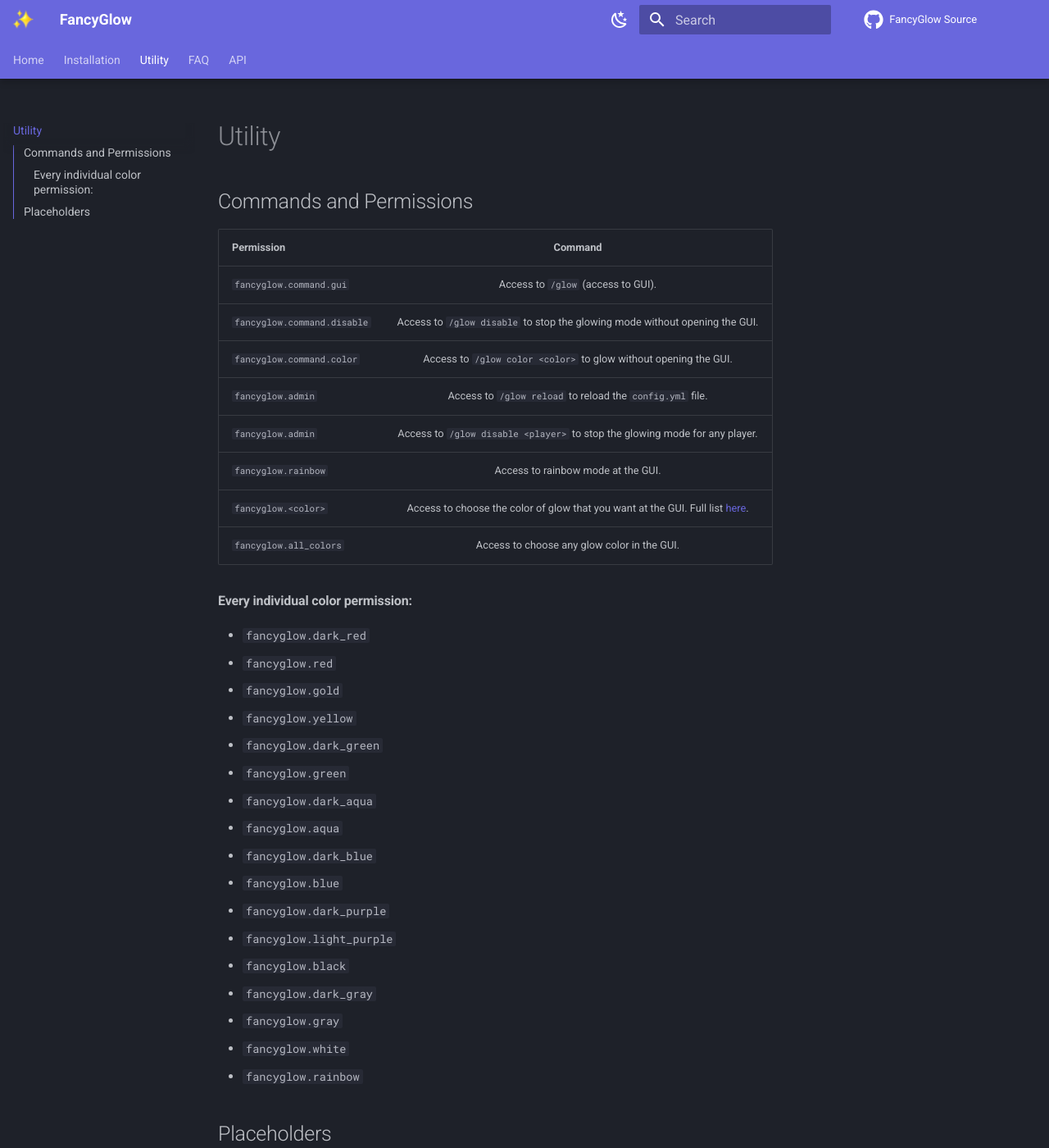
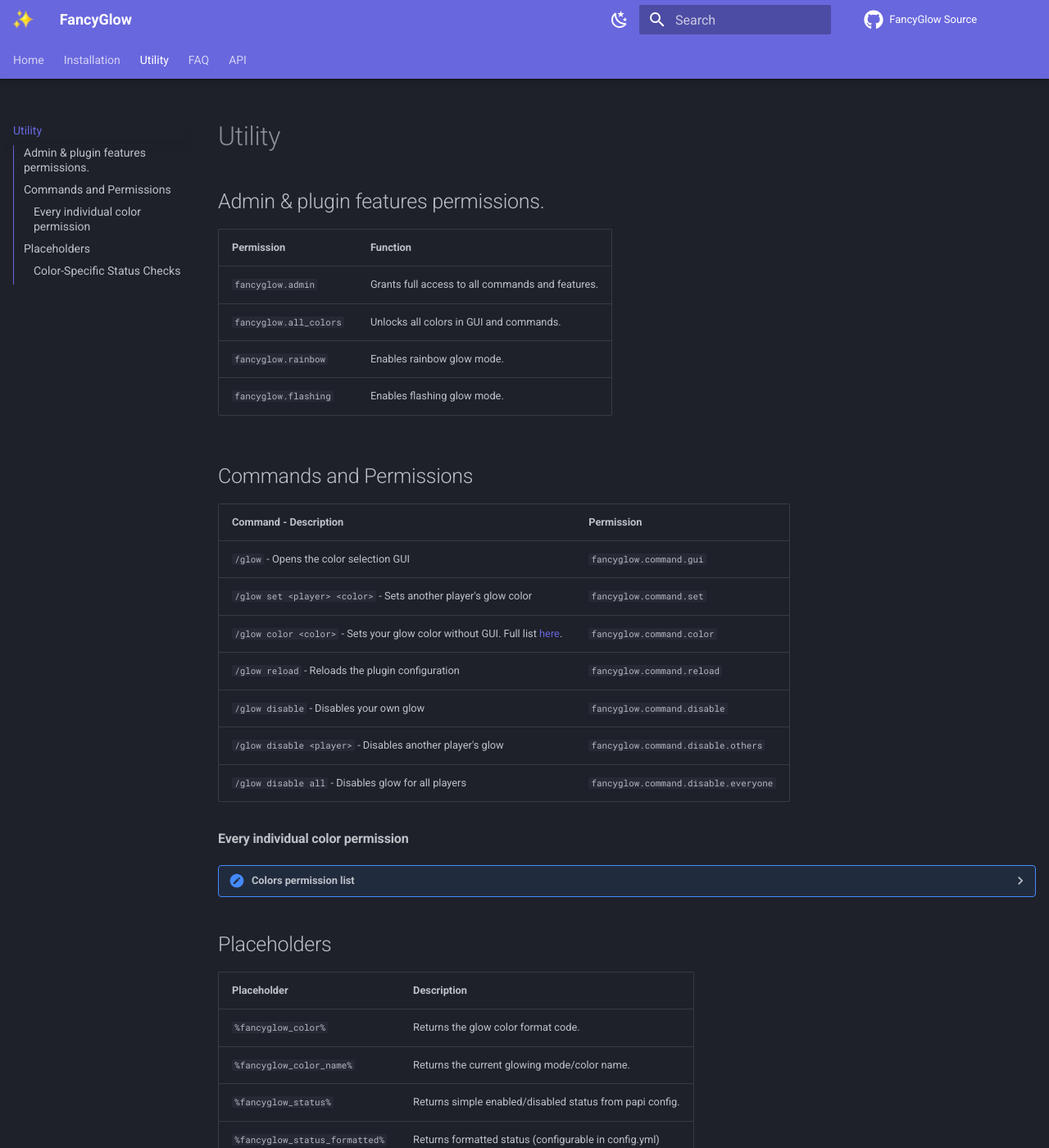
Before and after one commit to Imhhitt/FancyGlowDocs, an MkDocs documentation site: the page built from docs/utility.md, in a window 1280 px wide and 1400 px high. Shown: the whole window at 82% size. Built offline with MkDocs 1.6.1 and Material for MkDocs 9.7.7, drawn with Linux system fonts in a browser that asks for light colours; comment, search, counter and statistics services are not loaded; some of the changed text lies outside the part shown.

Commit message:
feat: Add missing content to commands, permissions and placeholders.

```diff
--- a/docs/utility.md
+++ b/docs/utility.md
@@ -1,39 +1,60 @@
+
+## Admin & plugin features permissions.
+| Permission             | Function                                         |
+|:-----------------------|:-------------------------------------------------|
+| `fancyglow.admin`      | Grants full access to all commands and features. |
+| `fancyglow.all_colors` | Unlocks all colors in GUI and commands.          |
+| `fancyglow.rainbow`    | Enables rainbow glow mode.                       |
+| `fancyglow.flashing`   | Enables flashing glow mode.                      |
+
 ## Commands and Permissions
+| Command - Description                                                                                           | Permission                           |
+|:----------------------------------------------------------------------------------------------------------------|:-------------------------------------|
+| `/glow` - Opens the color selection GUI                                                                         | `fancyglow.command.gui`              |
+| `/glow set <player> <color>` - Sets another player's glow color                                                 | `fancyglow.command.set`              |
+| `/glow color <color>` - Sets your glow color without GUI. Full list [here](#every-individual-color-permission). | `fancyglow.command.color`            |
+| `/glow reload` - Reloads the plugin configuration                                                               | `fancyglow.command.reload`           |
+| `/glow disable` - Disables your own glow                                                                        | `fancyglow.command.disable`          |
+| `/glow disable <player>` - Disables another player's glow                                                       | `fancyglow.command.disable.others`   |
+| `/glow disable all` - Disables glow for all players                                                             | `fancyglow.command.disable.everyone` |
 
-| Permission | Command |
-|:---|:---:|
-| `fancyglow.command.gui`       | Access to `/glow` (access to GUI). |
-| `fancyglow.command.disable`   | Access to `/glow disable` to stop the glowing mode without opening the GUI. |
-| `fancyglow.command.color`     | Access to `/glow color <color>` to glow without opening the GUI. |
-| `fancyglow.admin`             | Access to `/glow reload` to reload the `config.yml` file. |
-| `fancyglow.admin`             | Access to `/glow disable <player>` to stop the glowing mode for any player. |
-| `fancyglow.rainbow`           | Access to rainbow mode at the GUI. |
-| `fancyglow.<color>`           | Access to choose the color of glow that you want at the GUI. Full list [here](#every-individual-color-permission). |
-| `fancyglow.all_colors`        | Access to choose any glow color in the GUI. |
+#### Every individual color permission
+??? "Colors permission list"
 
-#### Every individual color permission:
-
-- `fancyglow.dark_red`
-- `fancyglow.red`
-- `fancyglow.gold`
-- `fancyglow.yellow`
-- `fancyglow.dark_green`
-- `fancyglow.green`
-- `fancyglow.dark_aqua`
-- `fancyglow.aqua`
-- `fancyglow.dark_blue`
-- `fancyglow.blue`
-- `fancyglow.dark_purple`
-- `fancyglow.light_purple`
-- `fancyglow.black`
-- `fancyglow.dark_gray`
-- `fancyglow.gray`
-- `fancyglow.white`
-- `fancyglow.rainbow`
+    | Permission | Description |
+    |:---|:---|
+    | `fancyglow.red` | Grants access to the **red** glow color. |
+    | `fancyglow.dark_red` | Grants access to the **dark red** glow color. |
+    | `fancyglow.blue` | Grants access to the **blue** glow color. |
+    | `fancyglow.dark_blue` | Grants access to the **dark blue** glow color. |
+    | `fancyglow.aqua` | Grants access to the **aqua** glow color. |
+    | `fancyglow.dark_aqua` | Grants access to the **dark aqua** glow color. |
+    | `fancyglow.green` | Grants access to the **green** glow color. |
+    | `fancyglow.dark_green` | Grants access to the **dark green** glow color. |
+    | `fancyglow.yellow` | Grants access to the **yellow** glow color. |
+    | `fancyglow.gold` | Grants access to the **gold** glow color. |
+    | `fancyglow.light_purple` | Grants access to the **light purple (pink)** glow color. |
+    | `fancyglow.dark_purple` | Grants access to the **dark purple (purple)** glow color. |
+    | `fancyglow.gray` | Grants access to the **gray** glow color. |
+    | `fancyglow.dark_gray` | Grants access to the **dark gray** glow color. |
+    | `fancyglow.black` | Grants access to the **black** glow color. |
+    | `fancyglow.white` | Grants access to the **white** glow color. |
 
 ## Placeholders
+| Placeholder                    | Description                                              |
+|:-------------------------------|:---------------------------------------------------------|
+| `%fancyglow_color%`            | Returns the glow color format code.                      |
+| `%fancyglow_color_name%`       | Returns the current glowing mode/color name.             |
+| `%fancyglow_status%`           | Returns simple enabled/disabled status from papi config. |
+| `%fancyglow_status_formatted%` | Returns formatted status (configurable in config.yml)    |
+| `%fancyglow_status_<color>%`   | Checks if player has specific color enabled.             |
 
-| Placeholder | Usage |
-|:---|:---:|
-| `%fancyglow_color%`  | Returns the glow color. Useful for any scoreboard management plugin. |
-| `%fancyglow_status%` | Shows enabled/disabled status of glow. See `config.yml` to change format of output. |
+### Color-Specific Status Checks
+These placeholders return "enabled" if the player has the specified glow, or "disabled" if not. Replace `<color>` with any available color name (e.g., red, blue, rainbow): `%fancyglow_status_<color>%`
+
+**Examples:**
+- `%fancyglow_status_red%`
+- `%fancyglow_status_rainbow%`
+- `%fancyglow_status_flashing%`
+
+*Works with all color options from the color [permissions list](#every-individual-color-permission).*
```
